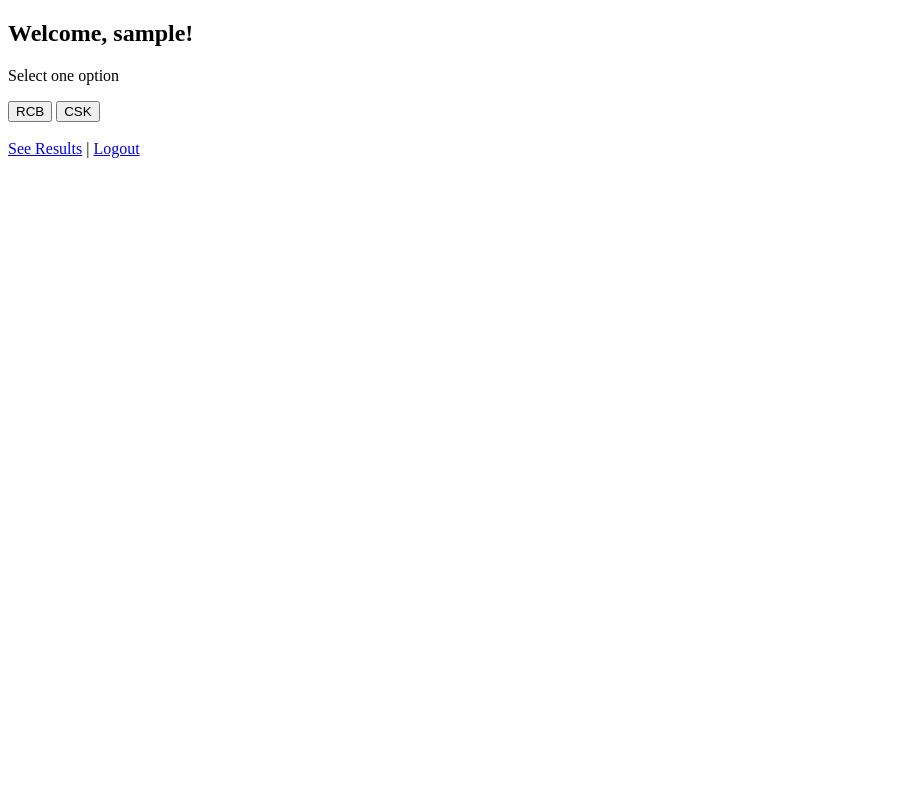
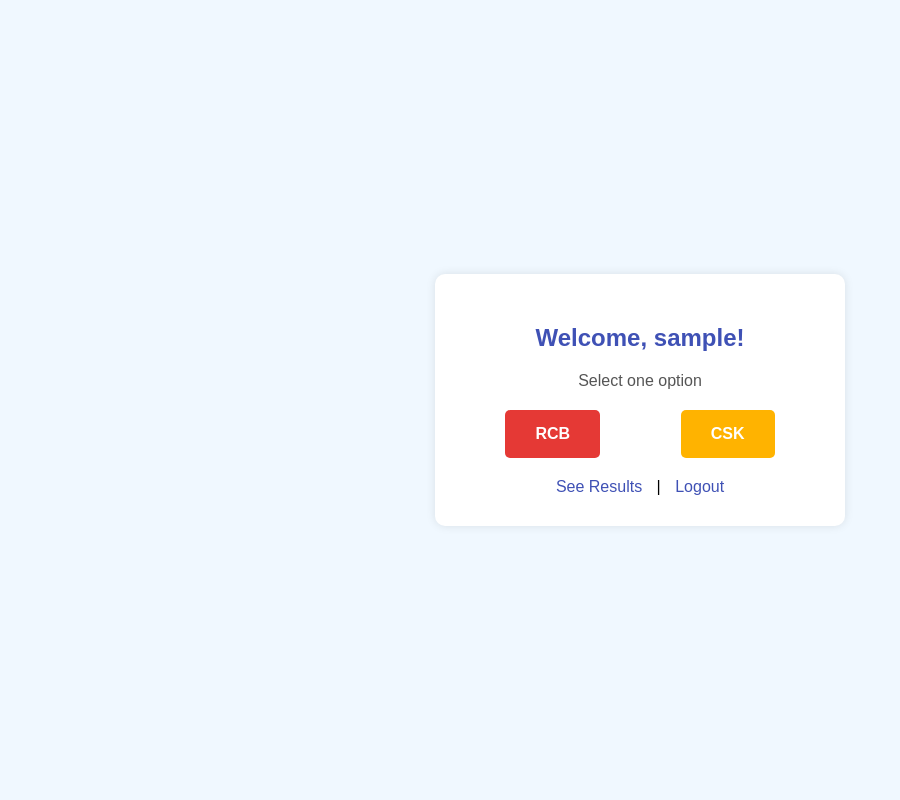
Before and after one commit to Ritesh-0001/voting-app, a Flask app: page /vote in a window 1280 px wide. Shown: the whole page, without its empty margins (0-900 px from the left). Run offline with Flask 3, Linux system fonts and the light colour scheme; the visitor is signed in with stand-in values (Sample User, id 1).

Commit message:
Update vote.html

```diff
--- a/Flaskk/templates/vote.html
+++ b/Flaskk/templates/vote.html
@@ -1,4 +1,4 @@
-<!DOCTYPE html>
+<!-- <!DOCTYPE html>
 <html>
 <head>
     <title>Vote</title>
@@ -15,3 +15,98 @@
     <a href="/logout">Logout</a>
 </body>
 </html>
+ -->
+
+ <!DOCTYPE html>
+<html>
+<head>
+    <title>Vote</title>
+    <style>
+        body {
+            font-family: Arial, sans-serif;
+            background-color: #f0f8ff;
+            text-align: center;
+            margin: 0;
+            padding: 0;
+            display: flex;
+            justify-content: center;
+            align-items: center;
+            height: 100vh;
+        }
+        .container {
+            background-color: white;
+            padding: 30px;
+            border-radius: 10px;
+            box-shadow: 0 0 10px rgba(0,0,0,0.1);
+            width: 350px;
+        }
+        h2 {
+            color: #3f51b5;
+            margin-bottom: 20px;
+        }
+        p {
+            color: #555;
+            margin-bottom: 15px;
+        }
+        .team-buttons {
+            display: flex;
+            justify-content: space-around;
+            margin: 20px 0;
+        }
+        .rcb-button {
+            background-color: #e53935;
+            color: white;
+            border: none;
+            padding: 15px 30px;
+            border-radius: 5px;
+            cursor: pointer;
+            font-size: 16px;
+            font-weight: bold;
+        }
+        .rcb-button:hover {
+            background-color: #c62828;
+        }
+        .csk-button {
+            background-color: #ffb300;
+            color: white;
+            border: none;
+            padding: 15px 30px;
+            border-radius: 5px;
+            cursor: pointer;
+            font-size: 16px;
+            font-weight: bold;
+        }
+        .csk-button:hover {
+            background-color: #ffa000;
+        }
+        .links {
+            margin-top: 20px;
+        }
+        a {
+            color: #3f51b5;
+            text-decoration: none;
+            margin: 0 10px;
+        }
+        a:hover {
+            text-decoration: underline;
+        }
+    </style>
+</head>
+<body>
+    <div class="container">
+        <h2>Welcome, {{ session['username'] }}!</h2>
+        <form method="POST">
+            <p>Select one option</p>
+            <div class="team-buttons">
+                <button type="submit" name="team" value="MI" class="rcb-button">RCB</button>
+                <button type="submit" name="team" value="SRH" class="csk-button">CSK</button>
+            </div>
+        </form>
+
+        <div class="links">
+            <a href="/results">See Results</a> |
+            <a href="/logout">Logout</a>
+        </div>
+    </div>
+</body>
+</html>
```
